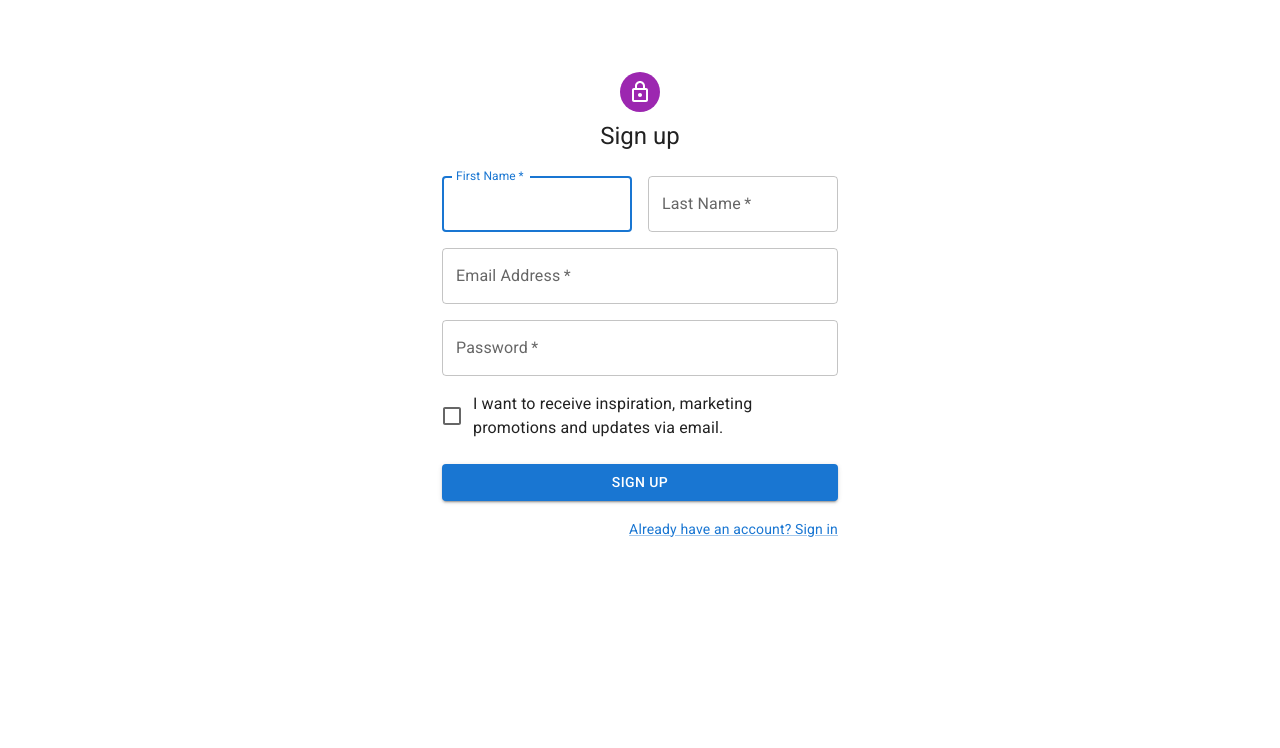
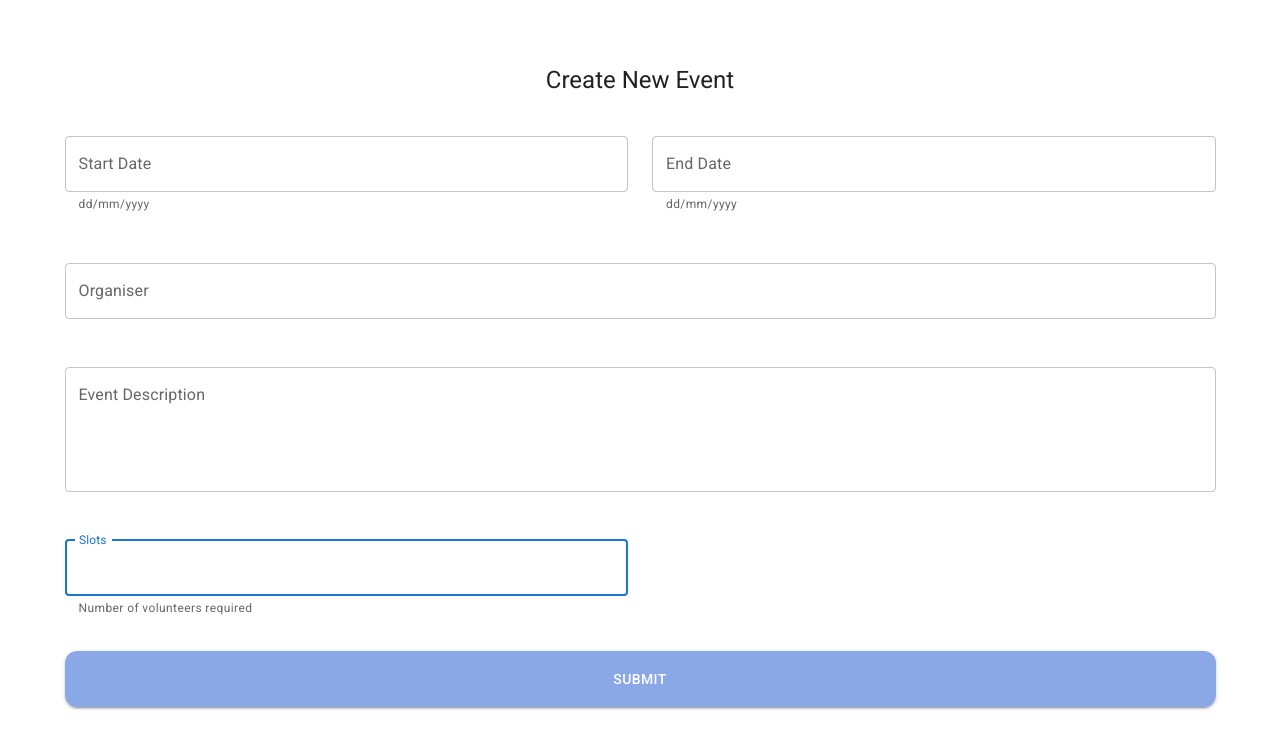
Before and after one commit to kKar1503/lifehack-2022, a Next.js app in the folder frontend/: page /createNewPost in a window 1280 px wide. Shown: the top 748 px of the page. Built offline with nearby package versions, Linux system fonts and the light colour scheme.

Commit message:
create event

```diff
--- a/frontend/pages/createNewPost.jsx
+++ b/frontend/pages/createNewPost.jsx
@@ -19,18 +19,24 @@ function CreateNewPost({ router }) {
   useEffect(() => {
     console.log(router.query.text);
   }, [router.query]);
-  const handleSubmit = (event) => {
-    event.preventDefault();
-    const data = new FormData(event.currentTarget);
-    console.log({
-      email: data.get('email'),
-      password: data.get('password'),
-    });
+  const {
+    register,
+    handleSubmit,
+    formState: { errors },
+  } = useForm();
+  const onSubmit = (event) => {
+    // event.preventDefault();
+    console.log("Dab");
+    // const data = new FormData(event.currentTarget);
+    // console.log({
+    //   email: data.get("email"),
+    //   password: data.get("password"),
+    // });
   };
 
   return (
     <ThemeProvider theme={theme}>
-      <Container component="main" maxWidth="xs">
+      <Container component="main" maxWidth="65%">
         <CssBaseline />
         <Box
           sx={{
@@ -40,88 +46,209 @@ function CreateNewPost({ router }) {
             alignItems: "center",
           }}
         >
-          <Avatar sx={{ m: 1, bgcolor: "secondary.main" }}>
-            <LockOutlinedIcon />
-          </Avatar>
           <Typography component="h1" variant="h5">
-            Sign up
+            Create New Event
           </Typography>
           <Box
             component="form"
             noValidate
-            onSubmit={handleSubmit}
+            onSubmit={handleSubmit(onSubmit)}
             sx={{ mt: 3 }}
           >
-            <Grid container spacing={2}>
+            <Grid container spacing={3}>
               <Grid item xs={12} sm={6}>
                 <TextField
-                  autoComplete="given-name"
-                  name="firstName"
-                  required
+                  margin="normal"
+                  // required
+                  helperText="dd/mm/yyyy"
                   fullWidth
-                  id="firstName"
-                  label="First Name"
+                  id="startDate"
+                  label="Start Date"
+                  name="startDate"
                   autoFocus
+                  {...register("startDate", {
+                    required: true,
+                    pattern: /\S+\/\S+\/\S+/,
+                  })}
                 />
+                <Box>
+                  {errors.startDate && errors.startDate.type === "required" && (
+                    <span
+                      className="error-message"
+                      style={{ color: "rgba(255,0,0,0.9)", fontSize: "12px" }}
+                    >
+                      This is required field
+                    </span>
+                  )}
+                  {errors.startDate && errors.startDate.type === "pattern" && (
+                    <span
+                      className="error-message"
+                      style={{ color: "rgba(255,0,0,0.9)", fontSize: "12px" }}
+                    >
+                      Invalid Date
+                    </span>
+                  )}
+                </Box>
               </Grid>
               <Grid item xs={12} sm={6}>
                 <TextField
-                  required
+                  margin="normal"
+                  // required
+                  helperText="dd/mm/yyyy"
                   fullWidth
-                  id="lastName"
-                  label="Last Name"
-                  name="lastName"
-                  autoComplete="family-name"
+                  id="endDate"
+                  label="End Date"
+                  name="endDate"
+                  type="endDate"
+                  autoFocus
+                  {...register("endDate", {
+                    required: true,
+                    pattern: /\S+\/\S+\/\S+/,
+                  })}
                 />
+                <Box>
+                  {errors.endDate && errors.endDate.type === "required" && (
+                    <span
+                      className="error-message"
+                      style={{ color: "rgba(255,0,0,0.9)", fontSize: "12px" }}
+                    >
+                      This is required field
+                    </span>
+                  )}
+                  {errors.endDate && errors.endDate.type === "pattern" && (
+                    <span
+                      className="error-message"
+                      style={{ color: "rgba(255,0,0,0.9)", fontSize: "12px" }}
+                    >
+                      Invalid Date
+                    </span>
+                  )}
+                </Box>
               </Grid>
               <Grid item xs={12}>
                 <TextField
-                  required
+                  margin="normal"
+                  // required
                   fullWidth
-                  id="email"
-                  label="Email Address"
-                  name="email"
-                  autoComplete="email"
+                  id="organiser"
+                  label="Organiser"
+                  name="organiser"
+                  autoComplete="organiser"
+                  autoFocus
+                  {...register("organiser", {
+                    required: true,
+                    // pattern: /\S+@\S+\.\S+/,
+                  })}
                 />
+                <Box>
+                  {errors.email && errors.email.type === "required" && (
+                    <span
+                      className="error-message"
+                      style={{ color: "rgba(255,0,0,0.9)", fontSize: "12px" }}
+                    >
+                      This is required field
+                    </span>
+                  )}
+                  {/* {errors.email && errors.email.type === "pattern" && (
+                    <span
+                      className="error-message"
+                      style={{ color: "rgba(255,0,0,0.9)", fontSize: "12px" }}
+                    >
+                      Enter a valid email
+                    </span>
+                  )} */}
+                </Box>
               </Grid>
               <Grid item xs={12}>
                 <TextField
-                  required
+                  margin="normal"
+                  // required
+                  multiline
+                  rows={4}
                   fullWidth
-                  name="password"
-                  label="Password"
-                  type="password"
-                  id="password"
-                  autoComplete="new-password"
+                  id="description"
+                  label="Event Description"
+                  name="description"
+                  autoComplete="description"
+                  autoFocus
+                  {...register("email", {
+                    required: true,
+                    pattern: /\S+@\S+\.\S+/,
+                  })}
                 />
+                <Box>
+                  {errors.email && errors.email.type === "required" && (
+                    <span
+                      className="error-message"
+                      style={{ color: "rgba(255,0,0,0.9)", fontSize: "12px" }}
+                    >
+                      This is required field
+                    </span>
+                  )}
+                  {errors.email && errors.email.type === "pattern" && (
+                    <span
+                      className="error-message"
+                      style={{ color: "rgba(255,0,0,0.9)", fontSize: "12px" }}
+                    >
+                      Enter a valid email
+                    </span>
+                  )}
+                </Box>
               </Grid>
-              <Grid item xs={12}>
-                <FormControlLabel
-                  control={
-                    <Checkbox value="allowExtraEmails" color="primary" />
-                  }
-                  label="I want to receive inspiration, marketing promotions and updates via email."
+              <Grid item xs={12} sm={6}>
+                <TextField
+                  margin="normal"
+                  // required
+                  helperText="Number of volunteers required"
+                  fullWidth
+                  id="slots"
+                  label="Slots"
+                  name="slots"
+                  autoFocus
+                  {...register("slots", {
+                    required: true,
+                    pattern: /[^[0-9]*$]/,
+                  })}
                 />
+                <Box>
+                  {errors.slots && errors.slots.type === "required" && (
+                    <span
+                      className="error-message"
+                      style={{ color: "rgba(255,0,0,0.9)", fontSize: "12px" }}
+                    >
+                      This is required field
+                    </span>
+                  )}
+                  {errors.slots && errors.slots.type === "pattern" && (
+                    <span
+                      className="error-message"
+                      style={{ color: "rgba(255,0,0,0.9)", fontSize: "12px" }}
+                    >
+                      Invalid number of volunteers
+                    </span>
+                  )}
+                </Box>
               </Grid>
             </Grid>
             <Button
               type="submit"
               fullWidth
               variant="contained"
-              sx={{ mt: 3, mb: 2 }}
+              sx={{
+                mt: 3,
+                mb: 2,
+                borderRadius: "12px",
+                padding: "16px",
+                backgroundColor: "rgba(87,131,219,0.7)",
+              }}
             >
-              Sign Up
+              Submit
             </Button>
             <Grid container justifyContent="flex-end">
-              <Grid item>
-                <Link href="#" variant="body2">
-                  Already have an account? Sign in
-                </Link>
-              </Grid>
+              <Grid item></Grid>
             </Grid>
           </Box>
         </Box>
-
       </Container>
     </ThemeProvider>
   );
```
